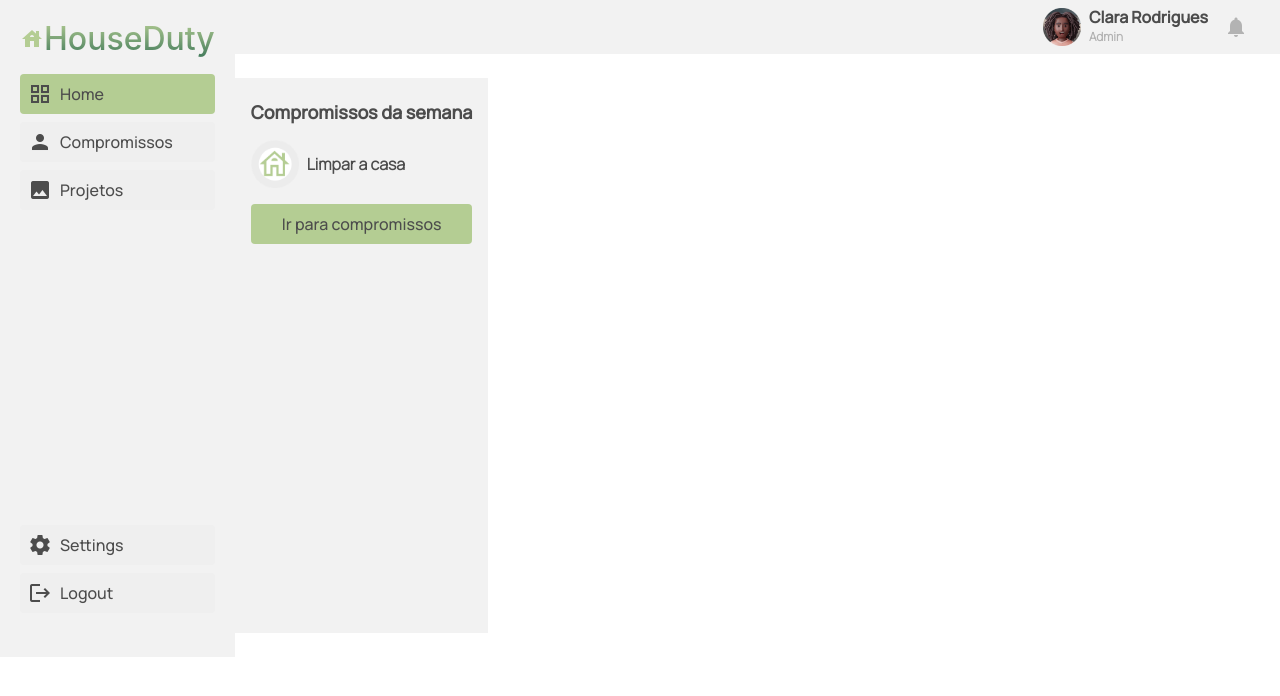
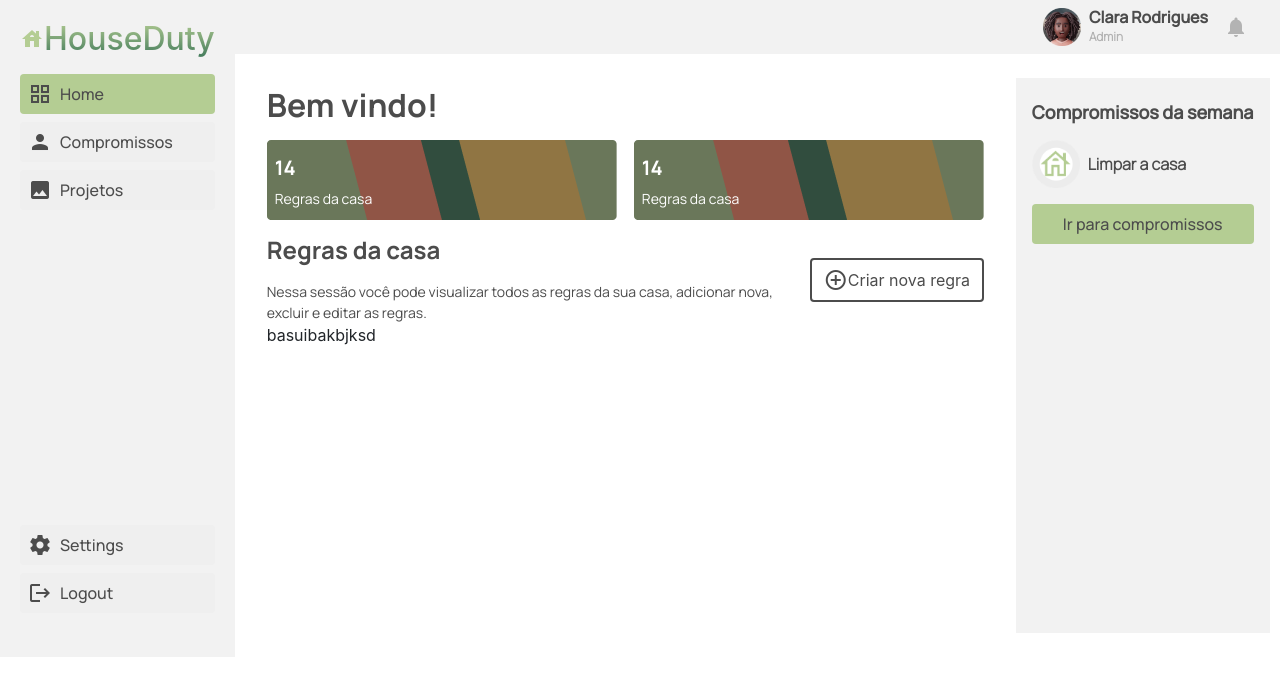
Before and after one commit to KathCris/HouseDuty, a Nuxt app: page /Home in a window 1280 px wide. Shown: the top 696 px of the page. Built offline with nearby package versions, Linux system fonts and the light colour scheme.

Commit message:
[style] page body creation

```diff
--- /dev/null
+++ b/assets/css/bodyPage.css
@@ -0,0 +1,100 @@
+
+.invoBodyPage {
+    flex-direction: column;
+
+    padding: 32px;
+}
+
+.invoBodyPage h2{
+    font-family: 'Manrope-Bold';
+    font-weight: 600;
+    font-size: 32px;
+    color: var(--primary-black);
+
+    margin-bottom: 16px;
+}
+
+/* Big numbers */
+
+.invoCardsRulesAp{
+    justify-content: space-between;
+
+    margin-bottom: 16px;
+}
+
+.textBigNumbers{
+    flex-direction: column;
+    justify-content: center;
+
+    position: absolute;
+
+    padding: 16px 8px 8px 8px;
+}
+.textBigNumbers h4{
+    font-family: 'Manrope-Bold';
+    font-weight: 600;
+    font-size: 20px;
+    color: #fff;
+
+    margin-bottom: 8px;
+}
+.textBigNumbers p{
+    font-family: 'Manrope-Regular';
+    font-weight: 400;
+    font-size: 14px;
+    color: #fff;
+}
+
+/* RULES */
+
+.invoRulesHouse{
+    align-items: center;
+}
+
+.textRule{
+    flex-direction: column;
+
+    padding-right: 16px;
+}
+
+.textRule h1{
+    font-family: 'Manrope-Bold';
+    font-weight: 600;
+    font-size: 24px;
+    color: var(--primary-black);
+
+    margin-bottom: 16px;
+}
+
+.textRule p{
+    font-family: 'Manrope-Regular';
+    font-weight: 400;
+    font-size: 14px;
+    color: var(--primary-black);
+}
+
+.buttonCreatRules {
+    display: flex;
+    align-items: center;
+    justify-content: center;
+    padding: 8px;
+
+    width: 30%;
+    height: min-content;
+
+    color: var(--primary-black);
+    border: var(--primary-black) solid 2px;
+    border-radius: 4px;
+    background: #fff;
+
+
+}
+
+.buttonCreatRules:hover {
+    color: var(--primary-green);
+    border: var(--primary-green) solid 2px;
+    background: var(--background-gray);
+}
+.buttonCreatRules:hover *{
+    color: var(--primary-green);
+}
--- a/assets/css/cardAppointments.css
+++ b/assets/css/cardAppointments.css
@@ -1,9 +1,11 @@
 
 .invoCardAp{
-    width: max-content;
+    width: 30%;
     height: 100%;
 
     padding: 24px 0px;
+
+    /* margin: 0 32px; */
 
 }
 
--- a/assets/css/global.css
+++ b/assets/css/global.css
@@ -28,6 +28,10 @@
     font-family: Manrope-Light;
     src: url('../fonts/Manrope-Light.ttf');
   }
+@font-face {
+    font-family: Manrope-Regular;
+    src: url('../fonts/Manrope-Regular.ttf');
+  }
 
 /* Classes gerais */
 
--- a/assets/css/pagePrincipal.css
+++ b/assets/css/pagePrincipal.css
@@ -4,3 +4,9 @@
     flex-direction: column;
     width: 100%;
 }
+
+.invoLineBody{
+    width: 100%;
+    height: 100%;
+    justify-content: space-between;
+}
--- /dev/null
+++ b/components/BodyPage.vue
@@ -0,0 +1,47 @@
+<template>
+  <div class="flexSup invoBodyPage">
+    <h2>Bem vindo!</h2>
+    <div class="flexSup invoCardsRulesAp">
+      <div class="flexSup">
+        <img src="../assets/img/17-athletics.png" alt="">
+        <div class="flexSup textBigNumbers">
+          <h4>14</h4>
+          <p>Regras da casa</p>
+        </div>
+      </div>
+      <div class="flexSup">
+        <img src="../assets/img/17-athletics.png" alt="">
+        <div class="flexSup textBigNumbers">
+          <h4>14</h4>
+          <p>Regras da casa</p>
+        </div>
+      </div>
+    </div>
+    <div class="flexSup invoRulesHouse">
+      <div class="flexSup textRule">
+        <h1>Regras da casa</h1>
+        <p>Nessa sessão você pode visualizar todos as regras da sua casa, adicionar nova, excluir e editar as regras.</p>
+      </div>
+      <button class="buttonCreatRules">
+        <span class="material-icons">
+          add_circle_outline
+        </span>
+        Criar nova regra
+      </button>
+    </div>
+    <div class="flexSup invoTable">
+      <p>basuibakbjksd</p>
+    </div>
+  </div>
+</template>
+
+<script>
+export default {
+  name: 'CardAppointments',
+  data () {
+    return {
+
+    }
+  }
+}
+</script>
--- a/nuxt.config.js
+++ b/nuxt.config.js
@@ -26,7 +26,8 @@ export default {
     '@/assets/css/navBar.css',
     '@/assets/css/header.css',
     '@/assets/css/pagePrincipal.css',
-    '@/assets/css/cardAppointments.css'
+    '@/assets/css/cardAppointments.css',
+    '@/assets/css/bodyPage.css'
   ],
 
   // Plugins to run before rendering page: https://go.nuxtjs.dev/config-plugins
--- a/pages/Home/index.vue
+++ b/pages/Home/index.vue
@@ -3,7 +3,10 @@
     <NavBar />
     <div class="flexSup invoBody">
       <HeaderNav />
-      <CardAppointments />
+      <div class="flexSup invoLineBody">
+        <BodyPage />
+        <CardAppointments />
+      </div>
     </div>
   </div>
 </template>
@@ -11,12 +14,13 @@
 <script>
 import NavBar from '../../components/NavBar.vue'
 import HeaderNav from '../../components/HeaderNav.vue'
+import BodyPage from '../../components/BodyPage.vue'
 import CardAppointments from '../../components/CardAppointments.vue'
 
 export default {
   name: 'Home',
 
-  components: { NavBar, HeaderNav, CardAppointments },
+  components: { NavBar, HeaderNav, BodyPage, CardAppointments },
   data () {
     return {
 
```
Also changed, not shown: assets/img/17-athletics.png (added).
